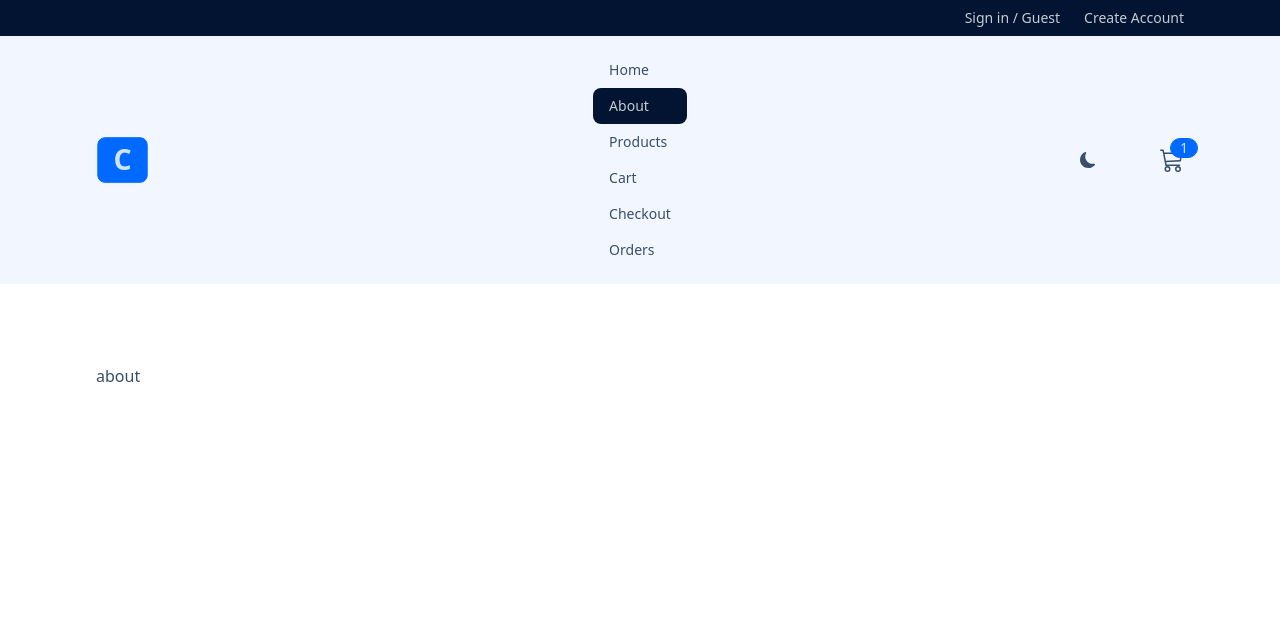
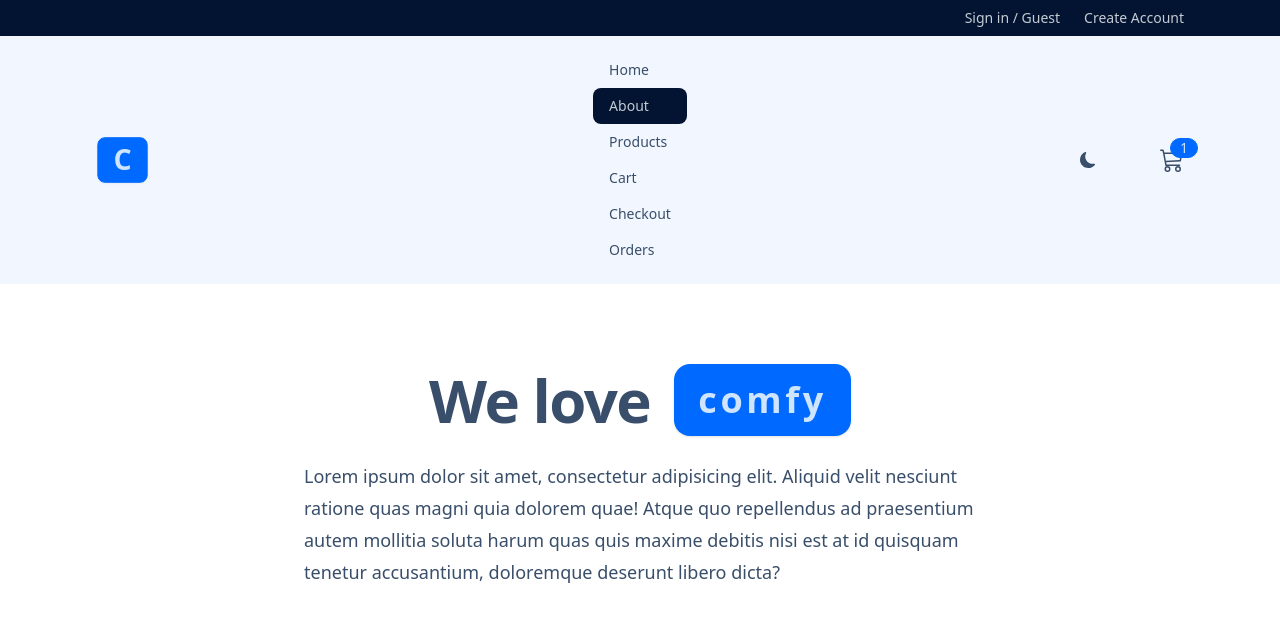
Before and after one commit to esraelif/comfy-store, a React (Vite) app: page /about in a window 1280 px wide. Shown: the top 620 px of the page. Built offline with nearby package versions, Linux system fonts and the light colour scheme.

Commit message:
"Updated About page with new layout and content"

```diff
--- a/src/pages/About.jsx
+++ b/src/pages/About.jsx
@@ -2,9 +2,24 @@ import React from 'react';
 
 const About = () => {
     return (
-        <div>
-            about
-        </div>
+        <>
+            <div className='flex flex-wrap gap-2 sm:gap-x-6 items-center justify-center'>
+                <h1 className='text-4xl font-bold leading-none tracking-tight sm:text-6xl'>We love</h1>
+
+                <div className="stats bg-primary shadow">
+                    <div className="stat">
+                        <div className="stat-title text-primary-content text-4xl font-bold tracking-widest">
+                            comfy
+                        </div>
+                    </div>
+                </div>
+            </div>
+            <p className='mt-6 text-lg leading-8 max-w-2xl mx-auto'>
+                Lorem ipsum dolor sit amet, consectetur adipisicing elit. Aliquid velit nesciunt ratione quas magni quia dolorem quae! Atque quo repellendus ad praesentium autem mollitia soluta harum quas quis maxime debitis nisi est at id quisquam tenetur accusantium, doloremque deserunt libero dicta?
+            </p>
+        </>
+
+
     );
 }
 
--- /dev/null
+++ b/src/utils/index.js
@@ -0,0 +1,7 @@
+import axios from 'axios';
+
+const productionUrl = ' https://strapi-store-server.onrender.com/api';
+
+export const customFetch = axios.create({
+    baseURL: productionUrl,
+});
```
